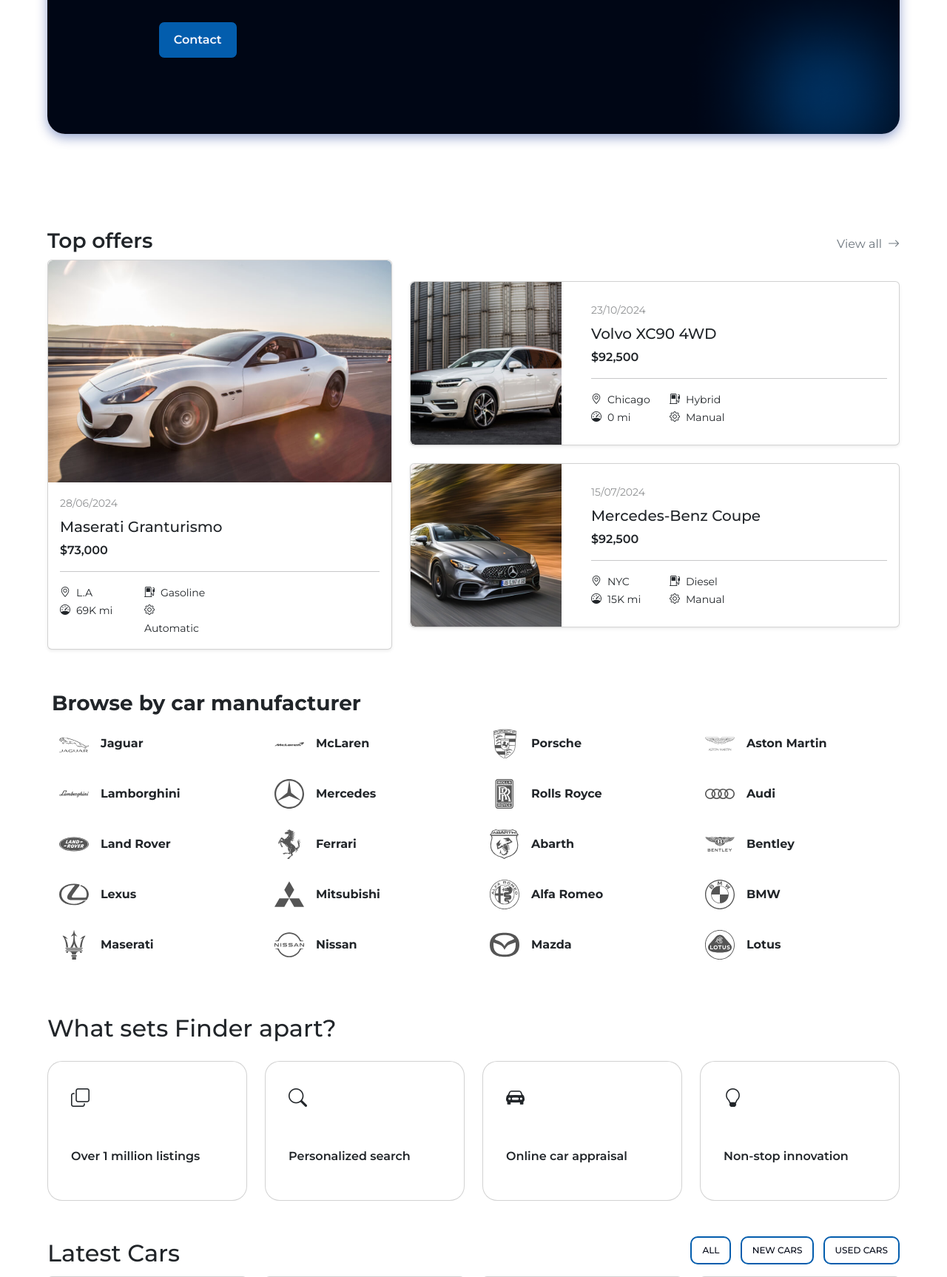
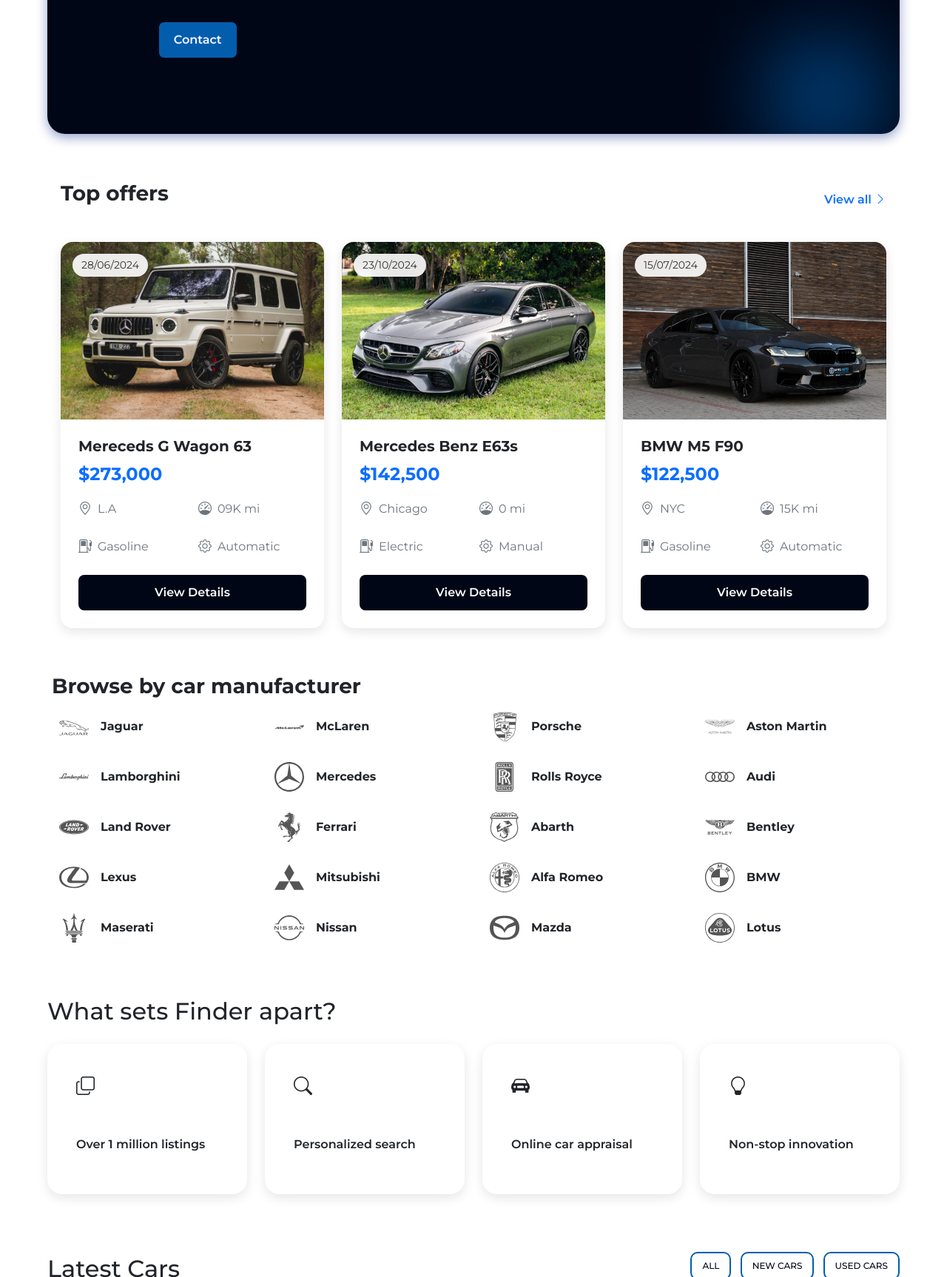
Before and after one commit to drenxhyliqi/WEB24_GR16, a PHP site: page / in a window 1280 px wide. Shown: the part 1552-3278 px from the top of the page at 74% size. Run offline with PHP 8.4, Linux system fonts and the light colour scheme; some libraries are stand-ins or nearby versions.

Commit message:
Adding some features and changing some frontend designs

```diff
--- a/assets/style.css
+++ b/assets/style.css
@@ -150,13 +150,125 @@ ul li a {
 }
 
 /* ============= TOP OFFERS SECTION ============= */
-.top-of {
-    padding-top: 5%;
+.card {
+    border: none;
+    border-radius: 16px;
+    overflow: hidden;
+    box-shadow: 0 5px 15px rgba(0,0,0,0.1);
+    transition: transform 0.3s, box-shadow 0.3s;
+    margin-bottom: 30px;
 }
 
-.img-hover:hover {
-    transform: scale(1.1);
-    transition: transform 0.5s ease;
+.card:hover {
+    transform: translateY(-5px);
+    box-shadow: 0 10px 25px rgba(0,0,0,0.15);
+}
+
+.card-img-wrapper {
+    position: relative;
+    height: 240px;
+    overflow: hidden;
+}
+
+.card-img-wrapper img {
+    width: 100%;
+    height: 100%;
+    object-fit: cover;
+    transition: transform 0.5s;
+}
+
+.card:hover .card-img-wrapper img {
+    transform: scale(1.05);
+}
+
+.date-badge {
+    position: absolute;
+    top: 16px;
+    left: 16px;
+    background-color: rgba(255, 255, 255, 0.9);
+    backdrop-filter: blur(4px);
+    border-radius: 50px;
+    padding: 5px 12px;
+    font-size: 14px;
+    color: #333;
+}
+
+.card-body {
+    padding: 24px;
+}
+
+.car-title {
+    font-size: 20px;
+    font-weight: 700;
+    margin-bottom: 8px;
+    color: #212529;
+}
+
+.car-price {
+    font-size: 24px;
+    font-weight: 700;
+    color: #0d6efd;
+    margin-bottom: 16px;
+}
+
+.car-detail {
+    display: flex;
+    align-items: center;
+    color: #6c757d;
+    margin-bottom: 8px;
+}
+
+.car-detail i {
+    margin-right: 8px;
+    font-size: 18px;
+}
+
+.btn-view {
+    width: 100%;
+    padding: 12px;
+    background-color: #000615;
+    border: none;
+    border-radius: 8px;
+    color: white;
+    font-weight: 600;
+    transition: background-color 0.3s;
+}
+
+.btn-view:hover {
+    background-color: #0d6efd;
+}
+
+.car-details-grid {
+    display: grid;
+    grid-template-columns: 1fr 1fr;
+    gap: 16px;
+    margin-top: 16px;
+    margin-bottom: 16px;
+}
+
+.section-title {
+    font-size: 28px;
+    font-weight: 700;
+    margin-bottom: 16px;
+}
+
+.view-all {
+    text-decoration: none;
+    display: flex;
+    align-items: center;
+    color: #0d6efd;
+    font-weight: 600;
+}
+
+.view-all i {
+    margin-left: 4px;
+}
+
+.header-row {
+    display: flex;
+    justify-content: space-between;
+    align-items: center;
+    margin-bottom: 32px;
 }
 
 /* ============= BRANDS SECTION ============= */
@@ -218,18 +330,14 @@ ul li a {
     box-shadow: 0 0 10px rgba(0, 0, 0, 0.1);
 }
 
-.bi-suit-heart,
-.bi-bell,
-.bi-arrow-repeat {
+.bi-suit-heart{
     border: 1px solid #15102f;
     padding: 5px 5px 3px 5px;
     border-radius: 25%;
     cursor: pointer;
 }
 
-.bi-suit-heart:hover,
-.bi-bell:hover,
-.bi-arrow-repeat:hover {
+.bi-suit-heart:hover{
     background-color: #000615;
     color: #f9f9f9;
 }
@@ -252,7 +360,6 @@ ul li a {
     background-color: #000615;
     color: rgba(255, 255, 255, 0.855);
     border: 1px solid #000615;
-    border-radius: 1.5rem;
 }
 
 .footer-lists p {
--- a/index.html
+++ b/index.html
@@ -146,107 +146,121 @@
     </section>
 
     <!-- ============= TOP OFFERS SECTION ============= -->
-    <section class="container-fluid mt-4 mb-4 top-of">
-        <div class="d-flex justify-content-between align-items-center">
-            <h3 class="fw-semibold">Top offers</h3>
-            <a href="/products.html" class="text-decoration-none text-secondary">View all<i
-                    class="bi bi-arrow-right ms-2"></i></a>
+    <div class="container">
+        <div class="header-row">
+            <h2 class="section-title">Top offers</h2>
+            <a href="#" class="view-all">
+                View all <i class="bi bi-chevron-right"></i>
+            </a>
         </div>
-        <div class="row align-items-center">
-            <div class="col-sm-12 col-md-12 col-lg-5">
-                <div class="card shadow-sm">
-                    <div class="card-body p-0">
-                        <div class="rounded-top overflow-hidden">
-                            <img src="assets/img/maserati.jpg" class="rounded-top img-hover" alt="img"
-                                style="width: 100%; height: 300px; object-fit: cover;">
-                        </div>
-                        <div class="p-3">
-                            <small class="opacity-50">28/06/2024</small><br>
-                            <h5 class="mt-2"><a href="/product.html" class="text-dark text-decoration-none">Maserati
-                                    Granturismo</a></h5>
-                            <p class="fw-semibold">$73,000</p>
-                            <hr>
-                            <div class="row">
-                                <div class="col-6 col-md-3">
-                                    <small><i class="bi bi-geo-alt me-2"></i>L.A</small><br>
-                                    <small><i class="bi-speedometer me-2"></i>69K mi</small>
-                                </div>
-                                <div class="col-6 col-md-3">
-                                    <small><i class="bi bi-fuel-pump me-2"></i>Gasoline</small><br>
-                                    <small><i class="bi-gear me-2"></i>Automatic</small>
-                                </div>
+
+        <div class="row">
+            <!-- Card 1 -->
+            <div class="col-lg-4 col-md-6">
+                <div class="card">
+                    <div class="card-img-wrapper">
+                        <img src="/assets/img/gwagon.jpg" alt="G Wagon">
+                        <div class="date-badge">28/06/2024</div>
+                    </div>
+                    <div class="card-body">
+                        <h3 class="car-title">Mereceds G Wagon 63</h3>
+                        <p class="car-price">$273,000</p>
+
+                        <div class="car-details-grid">
+                            <div class="car-detail">
+                                <i class="bi bi-geo-alt"></i>
+                                <span>L.A</span>
+                            </div>
+                            <div class="car-detail">
+                                <i class="bi bi-speedometer"></i>
+                                <span>09K mi</span>
+                            </div>
+                            <div class="car-detail">
+                                <i class="bi bi-fuel-pump"></i>
+                                <span>Gasoline</span>
+                            </div>
+                            <div class="car-detail">
+                                <i class="bi bi-gear"></i>
+                                <span>Automatic</span>
                             </div>
                         </div>
+
+                        <button class="btn-view">View Details</button>
                     </div>
                 </div>
             </div>
-            <div class="col-sm-12 col-md-12 col-lg-7 mt-3 mb-3">
-                <div class="card shadow-sm">
-                    <div class="card-body p-0">
-                        <div class="row align-items-center">
-                            <div class="col-12 col-md-4">
-                                <div class="rounded-start overflow-hidden">
-                                    <img src="assets/img/volvo.jpg" class="rounded-start img-hover" alt="img"
-                                        style="width: 100%; height: 220px; object-fit: cover;">
-                                </div>
+
+            <!-- Card 2 -->
+            <div class="col-lg-4 col-md-6">
+                <div class="card">
+                    <div class="card-img-wrapper">
+                        <img src="/assets/img/e63s.jpg" alt="E63s">
+                        <div class="date-badge">23/10/2024</div>
+                    </div>
+                    <div class="card-body">
+                        <h3 class="car-title">Mercedes Benz E63s</h3>
+                        <p class="car-price">$142,500</p>
+
+                        <div class="car-details-grid">
+                            <div class="car-detail">
+                                <i class="bi bi-geo-alt"></i>
+                                <span>Chicago</span>
                             </div>
-                            <div class="col-12 col-md-8">
-                                <div class="p-3">
-                                    <small class="opacity-50">23/10/2024</small><br>
-                                    <h5 class="mt-2"><a href="/product.html"
-                                            class="text-dark text-decoration-none">Volvo XC90 4WD</a></h5>
-                                    <p class="fw-semibold">$92,500</p>
-                                    <hr>
-                                    <div class="row">
-                                        <div class="col-6 col-md-3">
-                                            <small><i class="bi bi-geo-alt me-2"></i>Chicago</small><br>
-                                            <small><i class="bi-speedometer me-2"></i>0 mi</small>
-                                        </div>
-                                        <div class="col-6 col-md-3">
-                                            <small><i class="bi bi-fuel-pump me-2"></i>Hybrid</small><br>
-                                            <small><i class="bi-gear me-2"></i>Manual</small>
-                                        </div>
-                                    </div>
-                                </div>
+                            <div class="car-detail">
+                                <i class="bi bi-speedometer"></i>
+                                <span>0 mi</span>
+                            </div>
+                            <div class="car-detail">
+                                <i class="bi bi-fuel-pump"></i>
+                                <span>Electric</span>
+                            </div>
+                            <div class="car-detail">
+                                <i class="bi bi-gear"></i>
+                                <span>Manual</span>
                             </div>
                         </div>
+
+                        <button class="btn-view">View Details</button>
                     </div>
                 </div>
-                <div class="card mt-4 shadow-sm">
-                    <div class="card-body p-0">
-                        <div class="row align-items-center">
-                            <div class="col-12 col-md-4">
-                                <div class="rounded-start overflow-hidden">
-                                    <img src="assets/img/benz.jpg" class="rounded-start img-hover" alt="img"
-                                        style="width: 100%; height: 220px; object-fit: cover;">
-                                </div>
+            </div>
+
+            <!-- Card 3 -->
+            <div class="col-lg-4 col-md-6">
+                <div class="card">
+                    <div class="card-img-wrapper">
+                        <img src="/assets/img/m5.jpg" alt="BMW M5">
+                        <div class="date-badge">15/07/2024</div>
+                    </div>
+                    <div class="card-body">
+                        <h3 class="car-title">BMW M5 F90</h3>
+                        <p class="car-price">$122,500</p>
+
+                        <div class="car-details-grid">
+                            <div class="car-detail">
+                                <i class="bi bi-geo-alt"></i>
+                                <span>NYC</span>
                             </div>
-                            <div class="col-12 col-md-8">
-                                <div class="p-3">
-                                    <small class="opacity-50">15/07/2024</small><br>
-                                    <h5 class="mt-2"><a href="/product.html"
-                                            class="text-dark text-decoration-none">Mercedes-Benz Coupe</a>
-                                    </h5>
-                                    <p class="fw-semibold">$92,500</p>
-                                    <hr>
-                                    <div class="row">
-                                        <div class="col-6 col-md-3">
-                                            <small><i class="bi bi-geo-alt me-2"></i>NYC</small><br>
-                                            <small><i class="bi-speedometer me-2"></i>15K mi</small>
-                                        </div>
-                                        <div class="col-6 col-md-3">
-                                            <small><i class="bi bi-fuel-pump me-2"></i>Diesel</small><br>
-                                            <small><i class="bi-gear me-2"></i>Manual</small>
-                                        </div>
-                                    </div>
-                                </div>
+                            <div class="car-detail">
+                                <i class="bi bi-speedometer"></i>
+                                <span>15K mi</span>
+                            </div>
+                            <div class="car-detail">
+                                <i class="bi bi-fuel-pump"></i>
+                                <span>Gasoline</span>
+                            </div>
+                            <div class="car-detail">
+                                <i class="bi bi-gear"></i>
+                                <span>Automatic</span>
                             </div>
                         </div>
+
+                        <button class="btn-view">View Details</button>
                     </div>
                 </div>
             </div>
         </div>
-    </section>
+    </div>
 
     <!-- ============= BRANDS SECTION ============= -->
     <section class="container brands">
@@ -419,7 +433,7 @@
             <div class="col-12 col-md-6 col-lg-3 mb-4">
                 <!-- Card 1 -->
                 <div class="card card-content" style="width: 100%;">
-                    <img src="assets/img/ford.jpg" class="card-img-top img-fluid" alt="benz">
+                    <img src="assets/img/porschecar.jpg" class="card-img-top img-fluid" alt="porsche">
                     <div class="card-body">
                         <div class="row d-flex justify-content-between">
                             <div class="col-auto">
@@ -427,13 +441,11 @@
                             </div>
                             <div class="col-auto card-icons">
                                 <i class="bi bi-suit-heart"></i>
-                                <i class="bi bi-bell"></i>
-                                <i class="bi bi-arrow-repeat"></i>
                             </div>
                         </div>
-                        <h6 class="card-title fw-bold">Ford Truck Lifted <span class="text-muted ms-1">(2024)</span>
+                        <h6 class="card-title fw-bold">Porsche 911 <span class="text-muted ms-1">(2024)</span>
                         </h6>
-                        <h6 class="fw-semibold text-success">$79,000</h6>
+                        <h6 class="fw-semibold text-primary">$179,000</h6>
                         <hr>
                         <div class="row d-flex">
                             <div class="col-auto">
@@ -441,7 +453,7 @@
                                 <small><i class="bi-speedometer me-2"></i>12K mi</small>
                             </div>
                             <div class="col-auto mx-auto">
-                                <small><i class="bi bi-fuel-pump me-2"></i>Diesel</small><br>
+                                <small><i class="bi bi-fuel-pump me-2"></i>Gasoline</small><br>
                                 <small><i class="bi-gear me-2"></i>Automatic</small>
                             </div>
                             <button class="view fw-semibold">View Deal</button>
@@ -453,7 +465,7 @@
             <div class="col-12 col-md-6 col-lg-3 mb-4">
                 <!-- Card 2 -->
                 <div class="card" style="width: 100%;">
-                    <img src="assets/img/m5.jpg" class="card-img-top" alt="maserati">
+                    <img src="assets/img/m5.jpg" class="card-img-top" alt="m5">
                     <div class="card-body">
                         <div class="row d-flex justify-content-between">
                             <div class="col-auto">
@@ -461,12 +473,10 @@
                             </div>
                             <div class="col-auto card-icons">
                                 <i class="bi bi-suit-heart"></i>
-                                <i class="bi bi-bell"></i>
-                                <i class="bi bi-arrow-repeat"></i>
                             </div>
                         </div>
                         <h6 class="card-title fw-bold">Bmw M5 F90<span class="text-muted ms-1">(2023)</span></h6>
-                        <h6 class="fw-semibold text-success">$129,000</h6>
+                        <h6 class="fw-semibold text-primary">$129,000</h6>
                         <hr>
                         <div class="row d-flex">
                             <div class="col-auto">
@@ -485,20 +495,19 @@
             <div class="col-12 col-md-6 col-lg-3 mb-4">
                 <!-- Card 3 -->
                 <div class="card" style="width: 100%;">
-                    <img src="assets/img/porsche.jpg" class="card-img-top" alt="volvo">
+                    <img src="assets/img/pista488.jpg" class="card-img-top" alt="ferrari">
                     <div class="card-body">
                         <div class="row d-flex justify-content-between">
                             <div class="col-auto">
-                                <p class="text-muted">05/12/2023</p>
+                                <p class="text-muted">05/12/2019</p>
                             </div>
                             <div class="col-auto card-icons">
                                 <i class="bi bi-suit-heart"></i>
-                                <i class="bi bi-bell"></i>
-                                <i class="bi bi-arrow-repeat"></i>
                             </div>
                         </div>
-                        <h6 class="card-title fw-bold">Porsche 911 GT <span class="text-muted ms-1">(2023)</span></h6>
-                        <h6 class="fw-semibold text-success">$119,000</h6>
+                        <h6 class="card-title fw-bold">Ferrari Pista 499 <span class="text-muted ms-1">(2019)</span>
+                        </h6>
+                        <h6 class="fw-semibold text-primary">$419,000</h6>
                         <hr>
                         <div class="row d-flex">
                             <div class="col-auto">
@@ -525,12 +534,10 @@
                             </div>
                             <div class="col-auto card-icons">
                                 <i class="bi bi-suit-heart"></i>
-                                <i class="bi bi-bell"></i>
-                                <i class="bi bi-arrow-repeat"></i>
                             </div>
                         </div>
                         <h6 class="card-title fw-bold">Tesla<span class="text-muted ms-1">(2024)</span></h6>
-                        <h6 class="fw-semibold text-success">$69,000</h6>
+                        <h6 class="fw-semibold text-primary">$69,000</h6>
                         <hr>
                         <div class="row d-flex">
                             <div class="col-auto">
@@ -621,7 +628,7 @@
         </div>
 
         <p id="copyright">&copy; All rights are reserved. Made by <a href="https://github.com/drenxhyliqi/WEB24_GR16"
-                target="_blank"><b>Gr.16</b></a></p>
+                target="_blank"><b>execution</b></a></p>
     </footer>
 
     <!-- ============= SCRIPTS ============= -->
--- a/login.html
+++ b/login.html
@@ -66,6 +66,7 @@
       margin-bottom: 1rem;
       border: none;
       border-bottom: 1px solid #035dad;
+      border-radius: 0 !important;
     }
 
     .password-container {
```
Also changed, not shown: assets/img/e63s.jpg (added), assets/img/golf8.jpg (added), assets/img/gwagon.jpg (added), assets/img/pista488.jpg (added), 1 other file.
